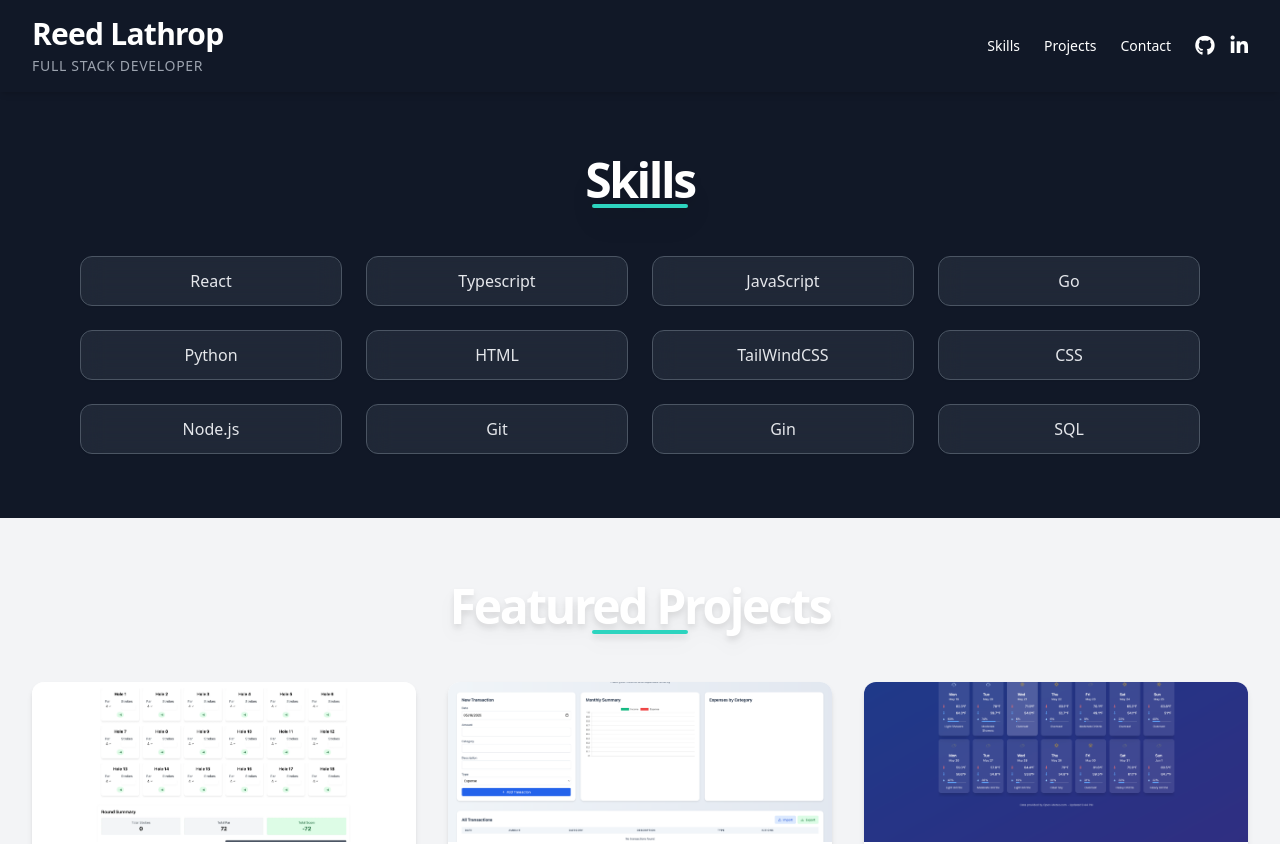
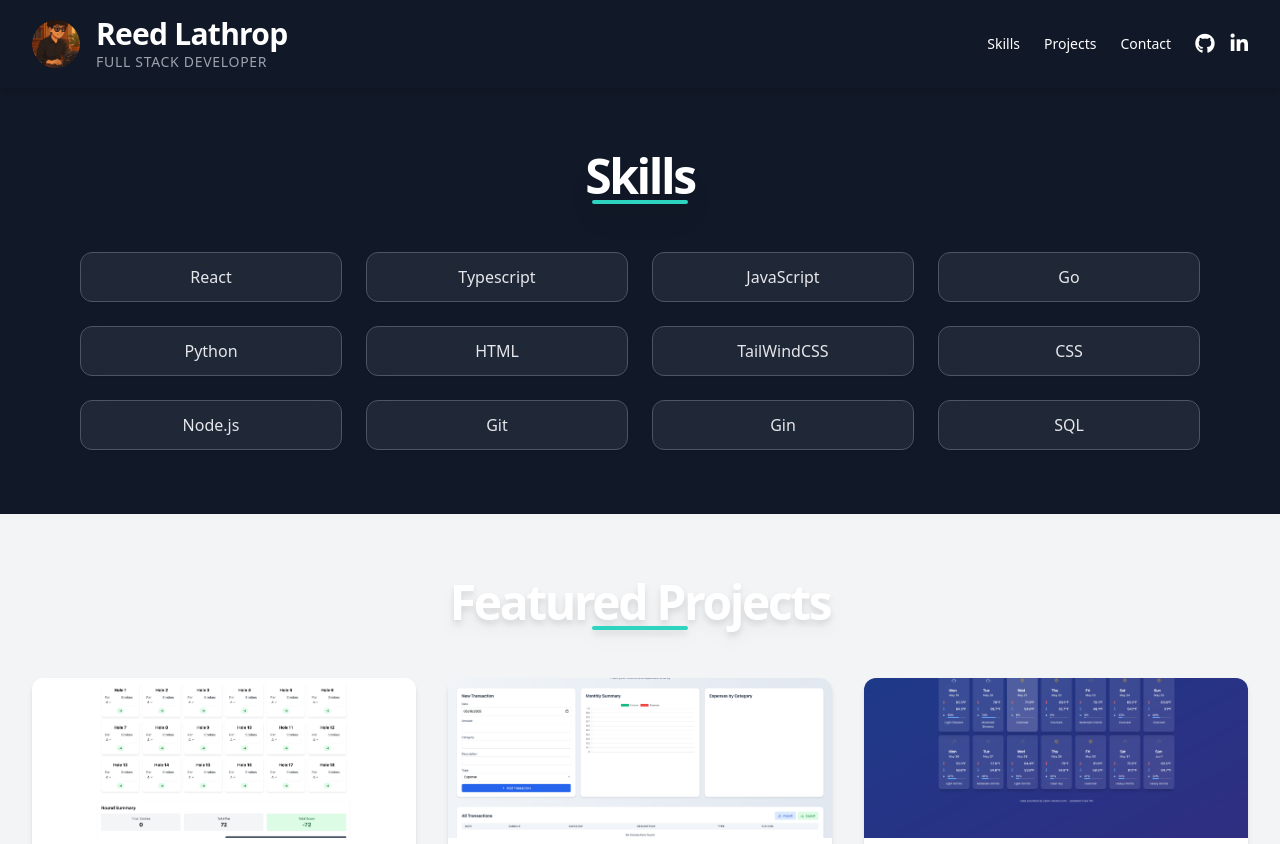
Before and after one commit to reedthedev13/Project-Portfolio, a React (Create React App) app: page / in a window 1280 px wide. Shown: the top 844 px of the page. Built offline with nearby package versions, Linux system fonts and the light colour scheme.

Commit message:
added logo

```diff
--- a/src/components/Header.js
+++ b/src/components/Header.js
@@ -6,14 +6,20 @@ const Header = () => {
   return (
     <header className="bg-gray-900 text-white shadow-md sticky top-0 z-50">
       <div className="max-w-7xl mx-auto px-4 sm:px-6 lg:px-8 py-4 flex justify-between items-center">
-        {/* Logo Section */}
-        <div className="flex flex-col items-start space-y-1 cursor-pointer transition-colors duration-300 hover:text-teal-400">
+        <div className="flex items-center space-x-4 cursor-pointer transition-colors duration-300 hover:text-teal-400">
+          <img
+            src="/pfprtl.png" // Replace with your actual image path or URL
+            alt="Logo"
+            className="w-12 h-12 rounded-full object-cover"
+          />
+          <div className="flex flex-col">
             <h1 className="text-3xl font-extrabold tracking-tight">
               Reed Lathrop
             </h1>
             <p className="text-sm text-gray-400 uppercase tracking-wider">
               Full Stack Developer
             </p>
+          </div>
         </div>
 
         {/* Desktop Navigation */}
```
Also changed, not shown: public/pfprtl.png (added). Lines whose indentation alone changed are shown as unchanged.
